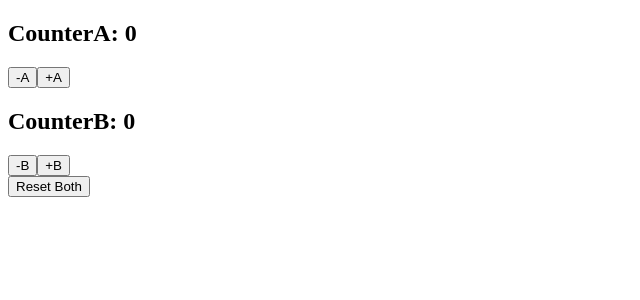
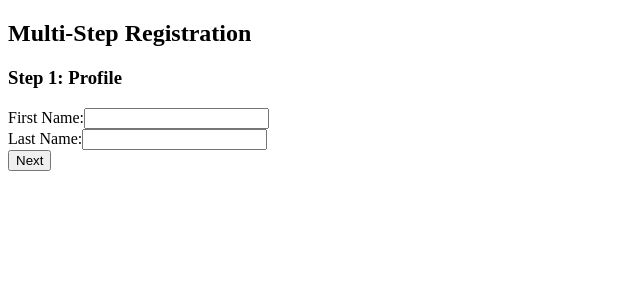
Before and after one commit to Dev-NurAbdi/React-Exercises, a React (Vite) app: page / in a window 1280 px wide. Shown: the top 300 px of the page, without its empty margins (0-640 px from the left). Built offline with nearby package versions, Linux system fonts and the light colour scheme.

Commit message:
Exercise 14

```diff
--- /dev/null
+++ b/React js Exercises/Exercise 14/MultiStepForm.jsx
@@ -0,0 +1,136 @@
+import { useReducer } from "react";
+import { formReducer, initialState } from "./formReducer";
+
+const MultiStepForm = () => {
+  const [state, dispatch] = useReducer(formReducer, initialState);
+
+  const handleChange = (e) => {
+    dispatch({
+      type: "UPDATE_FIELD",
+      field: e.target.name,
+      value: e.target.value,
+    });
+  };
+
+  const nextStep = () => {
+    dispatch({ type: "NEXT_STEP" });
+  };
+
+  const prevStep = () => {
+    dispatch({ type: "PREV_STEP" });
+  };
+
+  const resetForm = () => {
+    dispatch({ type: "RESET_FORM" });
+  };
+
+  const handleSubmit = () => {
+    alert("Form submitted successfully!");
+    resetForm();
+  };
+
+  return (
+    <div>
+      <h2>Multi-Step Registration</h2>
+
+      {state.step === 1 && (
+        <div>
+          <h3>Step 1: Profile</h3>
+
+          <label>
+            First Name:
+            <input
+              type="text"
+              name="firstName"
+              value={state.firstName}
+              onChange={handleChange}
+            />
+          </label>
+
+          <br />
+
+          <label>
+            Last Name:
+            <input
+              type="text"
+              name="lastName"
+              value={state.lastName}
+              onChange={handleChange}
+            />
+          </label>
+
+          <br />
+
+          <button onClick={nextStep}>Next</button>
+        </div>
+      )}
+
+      {state.step === 2 && (
+        <div>
+          <h3>Step 2: Contact</h3>
+
+          <label>
+            Email:
+            <input
+              type="email"
+              name="email"
+              value={state.email}
+              onChange={handleChange}
+            />
+          </label>
+
+          <br />
+
+          <label>
+            Phone:
+            <input
+              type="tel"
+              name="phone"
+              value={state.phone}
+              onChange={handleChange}
+            />
+          </label>
+
+          <br />
+
+          <button onClick={prevStep}>Back</button>
+          <button onClick={nextStep}>Next</button>
+        </div>
+      )}
+
+      {state.step === 3 && (
+        <div>
+          <h3>Step 3: Review</h3>
+
+          <p>
+            <strong>First Name:</strong> {state.firstName}
+          </p>
+
+          <p>
+            <strong>Last Name:</strong> {state.lastName}
+          </p>
+
+          <p>
+            <strong>Email:</strong> {state.email}
+          </p>
+
+          <p>
+            <strong>Phone:</strong> {state.phone}
+          </p>
+
+          <button onClick={prevStep}>Back</button>
+          <button onClick={handleSubmit}>Confirm</button>
+        </div>
+      )}
+
+      {state.step > 3 && (
+        <div>
+          <h3>Form Completed</h3>
+          <button onClick={resetForm}>Start Over</button>
+        </div>
+      )}
+    </div>
+  );
+};
+
+export default MultiStepForm;
--- /dev/null
+++ b/React js Exercises/Exercise 14/formReducer.js
@@ -0,0 +1,35 @@
+export const initialState = {
+  step: 1,
+  firstName: "",
+  lastName: "",
+  email: "",
+  phone: "",
+};
+
+export function formReducer(state, action) {
+  switch (action.type) {
+    case "UPDATE_FIELD":
+      return {
+        ...state,
+        [action.field]: action.value,
+      };
+
+    case "NEXT_STEP":
+      return {
+        ...state,
+        step: state.step + 1,
+      };
+
+    case "PREV_STEP":
+      return {
+        ...state,
+        step: state.step - 1,
+      };
+
+    case "RESET_FORM":
+      return initialState;
+
+    default:
+      return state;
+  }
+}
--- a/src/App.jsx
+++ b/src/App.jsx
@@ -1,11 +1,11 @@
-import DoubleCounter from "../React js Exercises/Exercise 13/DoubleCounter";
+import MultiStepForm from "../React js Exercises/Exercise 14/MultiStepForm";
+
 function App() {
-
-return (
-  <>
-  <DoubleCounter/>
-  </>
-)
+  return (
+    <>
+      <MultiStepForm />
+    </>
+  );
 }
 
 export default App;
```
